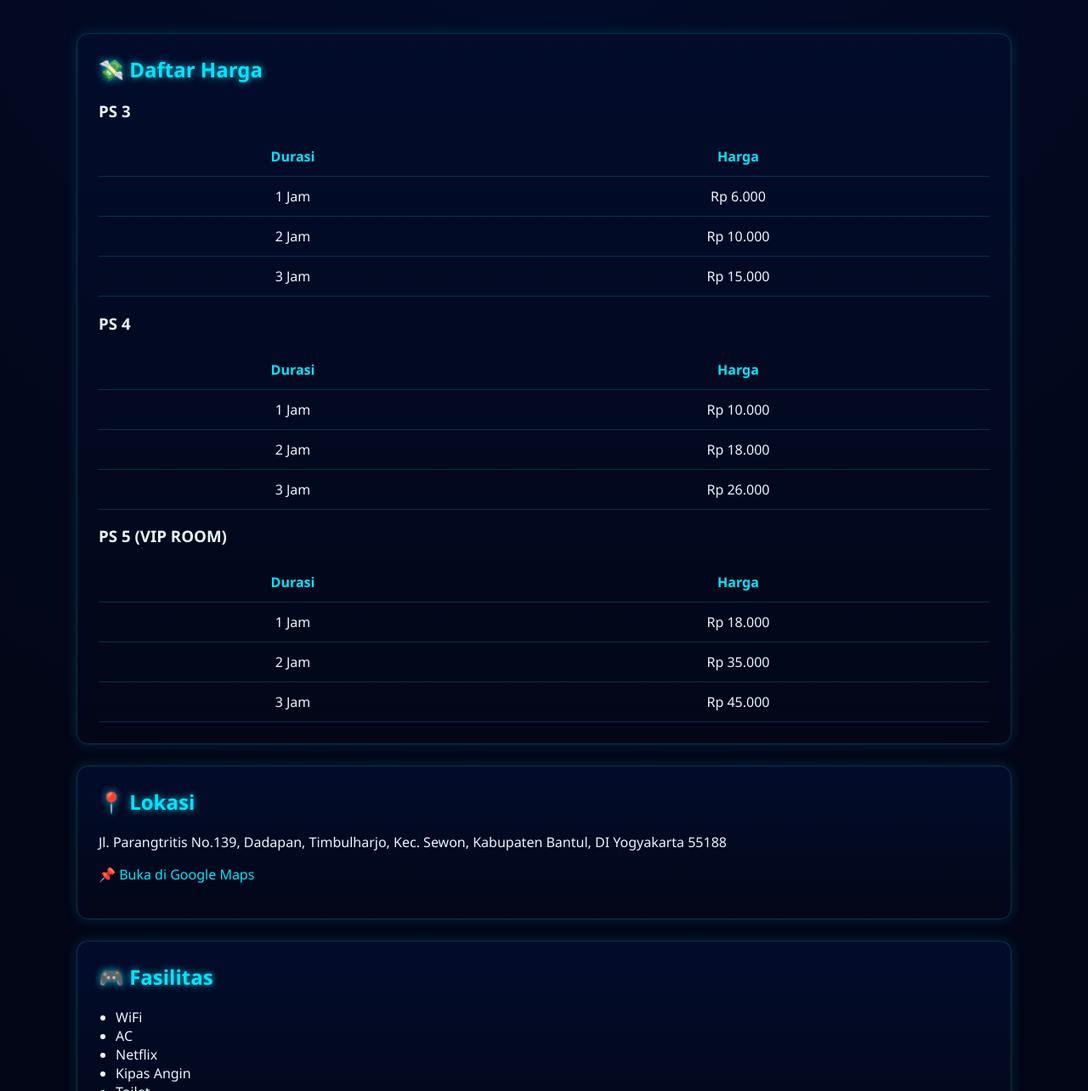
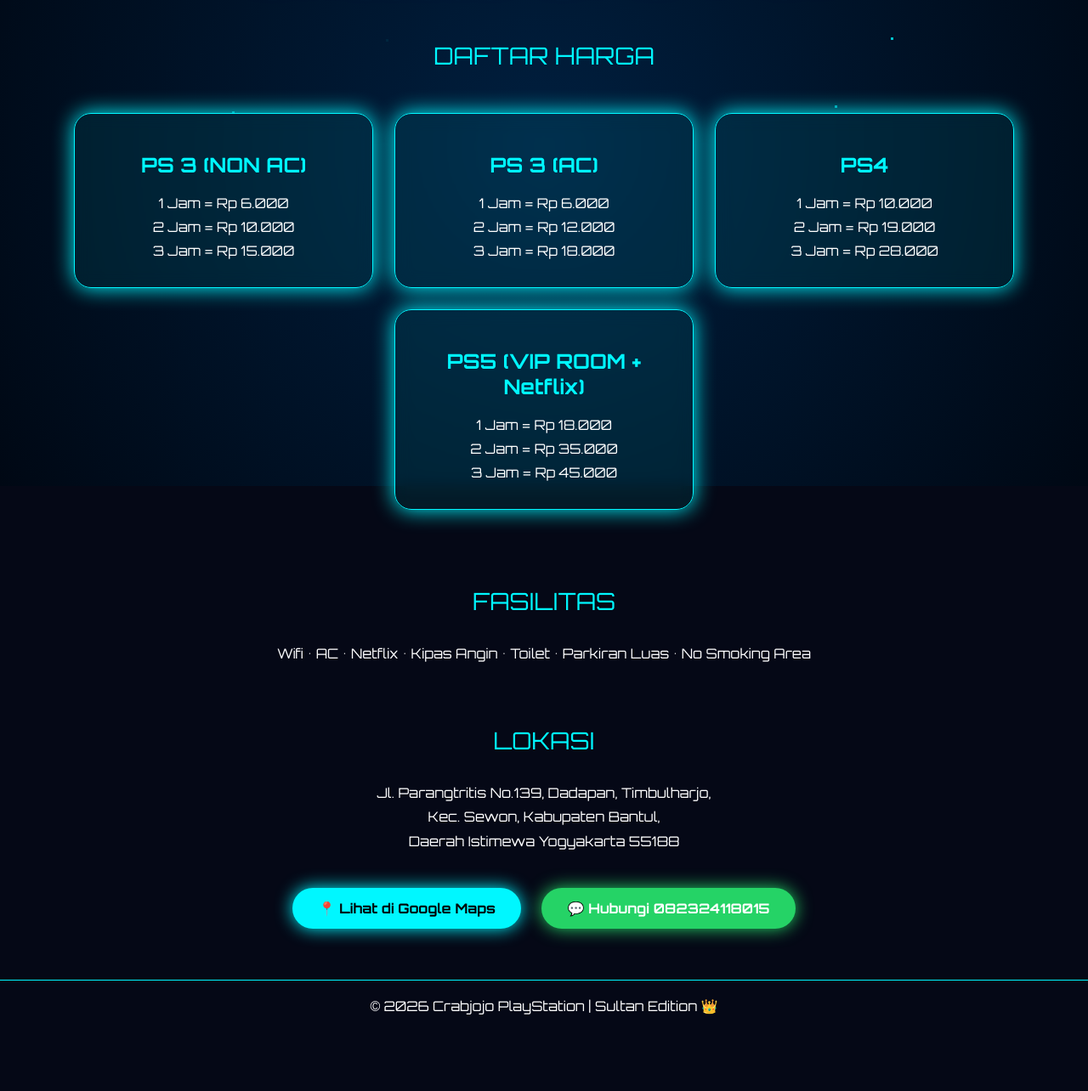
Before and after one commit to crabjojoplaystation/CRABJOJO-PLAYSTATION, a plain HTML site: page index.html in a window 1280 px wide. Shown: the part 228-1512 px from the top of the page at 85% size. After the commit the page ends 1442 px from the top, so only its background shows below. Drawn offline with Linux system fonts and the light colour scheme.

Commit message:
Add files via upload

```diff
--- a/index.html
+++ b/index.html
@@ -1,165 +1,272 @@
 <!DOCTYPE html>
 <html lang="id">
 <head>
-  <meta charset="UTF-8" />
-  <meta name="viewport" content="width=device-width, initial-scale=1.0" />
-  <title>Crabjojo Playstation</title>
+<meta charset="UTF-8">
+<meta name="viewport" content="width=device-width, initial-scale=1.0">
+<title>Crabjojo PlayStation - Sultan Edition</title>
+
+<link href="https://fonts.googleapis.com/css2?family=Orbitron:wght@400;700&display=swap" rel="stylesheet">
+
 <style>
-    :root {
-      --neon: #00e5ff;
-      --dark: #020617;
-      --card: #020c2b;
+html {
+    scroll-behavior: smooth;
 }
+
 body {
     margin: 0;
-      font-family: 'Segoe UI', Arial, sans-serif;
-      background: radial-gradient(circle at top, #020c2b, #020617 60%);
-      color: #e5faff;
+    font-family: 'Orbitron', sans-serif;
+    background: #050816;
+    color: white;
+    overflow-x: hidden;
 }
+
+/* ===== Animated Particle Background ===== */
+#particles {
+    position: fixed;
+    width: 100%;
+    height: 100%;
+    background: radial-gradient(circle, #001f3f, #000814);
+    z-index: -1;
+}
+
+/* ===== Navbar ===== */
+nav {
+    position: fixed;
+    width: 100%;
+    padding: 15px;
+    background: rgba(0,0,0,0.7);
+    backdrop-filter: blur(10px);
+    text-align: center;
+    box-shadow: 0 0 20px #00f7ff;
+}
+
+nav a {
+    color: #00f7ff;
+    margin: 0 15px;
+    text-decoration: none;
+    font-weight: bold;
+}
+
+nav a:hover {
+    text-shadow: 0 0 10px #00f7ff;
+}
+
+/* ===== Header ===== */
 header {
+    padding-top: 120px;
     text-align: center;
-      padding: 50px 20px;
 }
-    header h1 {
-      font-size: 2.5rem;
-      color: var(--neon);
-      text-shadow: 0 0 10px var(--neon);
+
+h1 {
+    font-size: 45px;
+    color: #00f7ff;
+    animation: neonFlicker 2s infinite alternate;
 }
-    header p {
-      color: #b6eaff;
+
+@keyframes neonFlicker {
+    0% { text-shadow: 0 0 10px #00f7ff; }
+    100% { text-shadow: 0 0 25px #00f7ff, 0 0 40px #0077ff; }
 }
+
+.subtitle {
+    color: #8be9fd;
+    margin-top: 10px;
+}
+
+/* ===== Sections ===== */
+.section-title {
+    text-align: center;
+    font-size: 28px;
+    margin: 70px 0 30px;
+    color: #00f7ff;
+}
+
 .container {
-      max-width: 1100px;
-      margin: auto;
+    display: flex;
+    flex-wrap: wrap;
+    justify-content: center;
+    gap: 25px;
     padding: 20px;
 }
+
 .card {
-      background: linear-gradient(180deg, #020c2b, #020617);
-      border: 1px solid rgba(0,229,255,0.2);
-      border-radius: 14px;
+    background: rgba(0,247,255,0.08);
+    border: 1px solid #00f7ff;
+    border-radius: 20px;
+    width: 300px;
     padding: 25px;
-      margin-bottom: 25px;
-      box-shadow: 0 0 15px rgba(0,229,255,0.15);
+    box-shadow: 0 0 25px #00f7ff;
+    transition: 0.4s;
+    backdrop-filter: blur(10px);
 }
+
+.card:hover {
+    transform: translateY(-10px) scale(1.05);
+    box-shadow: 0 0 40px #00f7ff;
+}
+
 .card h2 {
-      color: var(--neon);
-      margin-top: 0;
-      text-shadow: 0 0 8px rgba(0,229,255,0.8);
+    text-align: center;
+    color: #00f7ff;
 }
-    table {
-      width: 100%;
-      border-collapse: collapse;
-      margin-top: 10px;
+
+.price {
+    text-align: center;
+    margin: 8px 0;
 }
-    table th, table td {
-      padding: 12px;
-      border-bottom: 1px solid rgba(0,229,255,0.2);
+
+.facilities, .location {
     text-align: center;
+    line-height: 1.8;
+    padding: 0 20px;
 }
-    table th {
-      color: var(--neon);
+
+/* ===== Buttons ===== */
+.button-container {
+    text-align: center;
+    margin: 30px 0;
 }
-    ul {
-      padding-left: 20px;
+
+.button {
+    display: inline-block;
+    padding: 14px 30px;
+    margin: 10px;
+    border-radius: 30px;
+    text-decoration: none;
+    font-weight: bold;
+    transition: 0.3s;
 }
-    a {
-      color: var(--neon);
-      text-decoration: none;
+
+.btn-wa {
+    background: #25D366;
+    color: white;
+    box-shadow: 0 0 20px #25D366;
 }
-    .wa {
-      display: inline-block;
-      margin-top: 10px;
-      padding:  note;
+
+.btn-map {
+    background: #00f7ff;
+    color: black;
+    box-shadow: 0 0 20px #00f7ff;
 }
-    .wa-btn {
-      display: inline-block;
-      padding: 14px 22px;
-      background: var(--neon);
-      color: #020617;
-      border-radius: 30px;
-      font-weight: bold;
-      box-shadow: 0 0 15px var(--neon);
-      transition: transform .2s, box-shadow .2s;
+
+.button:hover {
+    transform: scale(1.1);
 }
-    .wa-btn:hover {
-      transform: scale(1.05);
-      box-shadow: 0 0 25px var(--neon);
-    }
+
+/* ===== Footer ===== */
 footer {
     text-align: center;
-      padding: 25px;
-      color: #9adfff;
-      font-size: 0.9rem;
+    padding: 20px;
+    margin-top: 50px;
+    border-top: 1px solid #00f7ff;
+}
+
+/* ===== Responsive ===== */
+@media(max-width: 768px){
+    .container {
+        flex-direction: column;
+        align-items: center;
+    }
 }
 </style>
 </head>
+
 <body>
+
+<div id="particles"></div>
+
+<nav>
+    <a href="#harga">Harga</a>
+    <a href="#fasilitas">Fasilitas</a>
+    <a href="#lokasi">Lokasi</a>
+</nav>
 
 <header>
     <h1>CRABJOJO PLAYSTATION</h1>
-  <p>Rental Playstation • Nyaman • Biru Neon • Gaming Santai</p>
 </header>
 
+<div id="harga" class="section-title">DAFTAR HARGA</div>
+
 <div class="container">
-
     <div class="card">
-    <h2>💸 Daftar Harga</h2>
-
-    <h3>PS 3</h3>
-    <table>
-      <tr><th>Durasi</th><th>Harga</th></tr>
-      <tr><td>1 Jam</td><td>Rp 6.000</td></tr>
-      <tr><td>2 Jam</td><td>Rp 10.000</td></tr>
-      <tr><td>3 Jam</td><td>Rp 15.000</td></tr>
-    </table>
-
-    <h3>PS 4</h3>
-    <table>
-      <tr><th>Durasi</th><th>Harga</th></tr>
-      <tr><td>1 Jam</td><td>Rp 10.000</td></tr>
-      <tr><td>2 Jam</td><td>Rp 18.000</td></tr>
-      <tr><td>3 Jam</td><td>Rp 26.000</td></tr>
-    </table>
-
-    <h3>PS 5 (VIP ROOM)</h3>
-    <table>
-      <tr><th>Durasi</th><th>Harga</th></tr>
-      <tr><td>1 Jam</td><td>Rp 18.000</td></tr>
-      <tr><td>2 Jam</td><td>Rp 35.000</td></tr>
-      <tr><td>3 Jam</td><td>Rp 45.000</td></tr>
-    </table>
+        <h2>PS 3 (NON AC)</h2>
+        <p class="price">1 Jam = Rp 6.000</p>
+        <p class="price">2 Jam = Rp 10.000</p>
+        <p class="price">3 Jam = Rp 15.000</p>
     </div>
 
     <div class="card">
-    <h2>📍 Lokasi</h2>
-    <p>Jl. Parangtritis No.139, Dadapan, Timbulharjo, Kec. Sewon, Kabupaten Bantul, DI Yogyakarta 55188</p>
-    <p><a href="https://maps.app.goo.gl/vu9qxeoshTfc2VA66" target="_blank">📌 Buka di Google Maps</a></p>
+        <h2>PS 3 (AC)</h2>
+        <p class="price">1 Jam = Rp 6.000</p>
+        <p class="price">2 Jam = Rp 12.000</p>
+        <p class="price">3 Jam = Rp 18.000</p>
     </div>
 
     <div class="card">
-    <h2>🎮 Fasilitas</h2>
-    <ul>
-      <li>WiFi</li>
-      <li>AC</li>
-      <li>Netflix</li>
-      <li>Kipas Angin</li>
-      <li>Toilet</li>
-      <li>Parkiran luas</li>
-      <li>No Smoking Area</li>
-    </ul>
+        <h2>PS4</h2>
+        <p class="price">1 Jam = Rp 10.000</p>
+        <p class="price">2 Jam = Rp 19.000</p>
+        <p class="price">3 Jam = Rp 28.000</p>
     </div>
 
     <div class="card">
-    <h2>📞 Hubungi Kami</h2>
-    <p>Booking & informasi via WhatsApp</p>
-    <a class="wa-btn" href="https://wa.me/6282324118015" target="_blank">WhatsApp 0823‑2411‑8015</a>
+        <h2>PS5 (VIP ROOM + Netflix)</h2>
+        <p class="price">1 Jam = Rp 18.000</p>
+        <p class="price">2 Jam = Rp 35.000</p>
+        <p class="price">3 Jam = Rp 45.000</p>
+    </div>
 </div>
 
+<div id="fasilitas" class="section-title">FASILITAS</div>
+<div class="facilities">
+    Wifi • AC • Netflix • Kipas Angin • Toilet • Parkiran Luas • No Smoking Area
+</div>
+
+<div id="lokasi" class="section-title">LOKASI</div>
+<div class="location">
+    Jl. Parangtritis No.139, Dadapan, Timbulharjo,<br>
+    Kec. Sewon, Kabupaten Bantul,<br>
+    Daerah Istimewa Yogyakarta 55188
+</div>
+
+<div class="button-container">
+    <a href="https://maps.app.goo.gl/vu9qxeoshTfc2VA66" target="_blank" class="button btn-map">
+        📍 Lihat di Google Maps
+    </a>
+
+    <a href="https://wa.me/6282324118015" target="_blank" class="button btn-wa">
+        💬 Hubungi 082324118015
+    </a>
 </div>
 
 <footer>
-  © 2026 Crabjojo Playstation • Biru Neon Gaming Zone
+    © 2026 Crabjojo PlayStation | Sultan Edition 👑
 </footer>
+
+<script>
+/* Simple animated particles */
+const particles = document.getElementById("particles");
+for(let i=0;i<50;i++){
+    let dot = document.createElement("div");
+    dot.style.position = "absolute";
+    dot.style.width = "3px";
+    dot.style.height = "3px";
+    dot.style.background = "#00f7ff";
+    dot.style.top = Math.random()*100+"%";
+    dot.style.left = Math.random()*100+"%";
+    dot.style.opacity = Math.random();
+    dot.style.animation = "move 10s linear infinite";
+    particles.appendChild(dot);
+}
+
+const style = document.createElement('style');
+style.innerHTML = `
+@keyframes move {
+    from { transform: translateY(0px); }
+    to { transform: translateY(-100vh); }
+}`;
+document.head.appendChild(style);
+</script>
 
 </body>
 </html>
```
Lines whose indentation alone changed are shown as unchanged.
